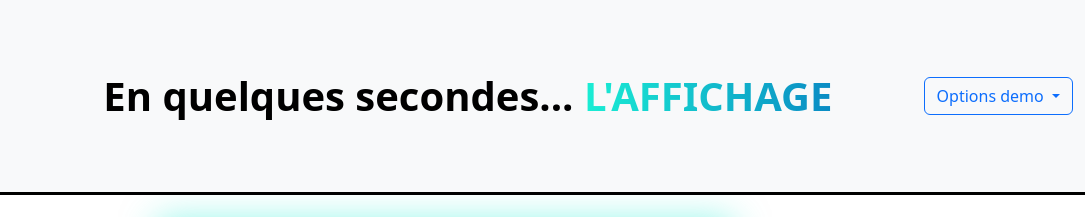
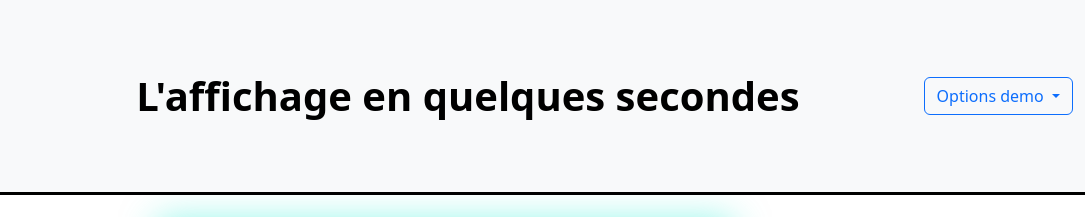
Before and after one commit to NasssDev/AffichageEDF, a website: page index.html in a window 1280 px wide. Shown: the top 217 px of the page, 195-1280 px from the left. Drawn offline with nearby package versions, Linux system fonts and the light colour scheme.

Commit message:
design & some function

```diff
--- a/CSS/style.css
+++ b/CSS/style.css
@@ -161,5 +161,6 @@ table tr:nth-child(even) {
 }
 
 table tr:hover {
-    background-color: #e9e9e9;
+    /*background-color: #e9e9e9;*/
+    background-color: rgb(223, 235, 248);
 }
--- a/index.html
+++ b/index.html
@@ -15,8 +15,8 @@
         <a class="navbar-brand" href="#">
             <img src="images/Affichage-logo.png" alt="Logo" class="d-inline-block align-text-top">
         </a>
-        <span class="text-black navbar-text">En quelques secondes... <span
-                class="gradient-text">L'AFFICHAGE</span></span>
+        <span
+                class="text-black navbar-text" >L'affichage en quelques secondes</span>
         <div class="dropdown">
             <a class="btn btn-outline-primary dropdown-toggle" href="#" role="button" data-bs-toggle="dropdown"
                aria-expanded="false">
```
